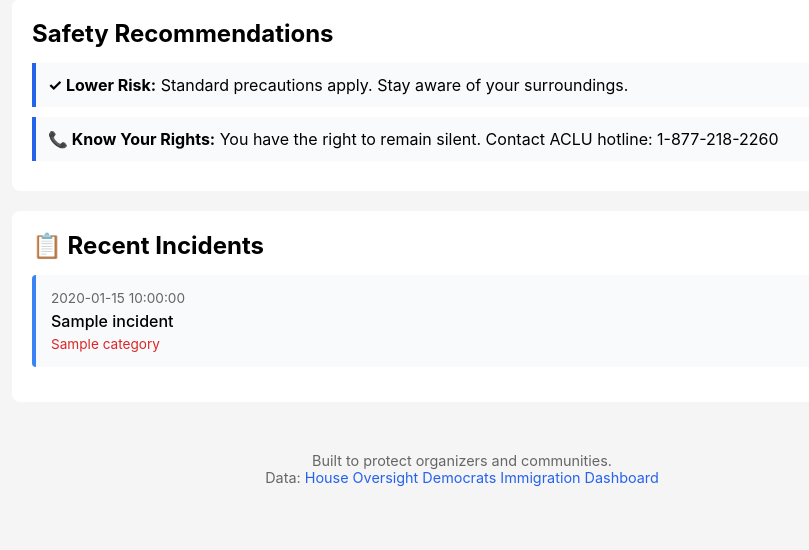
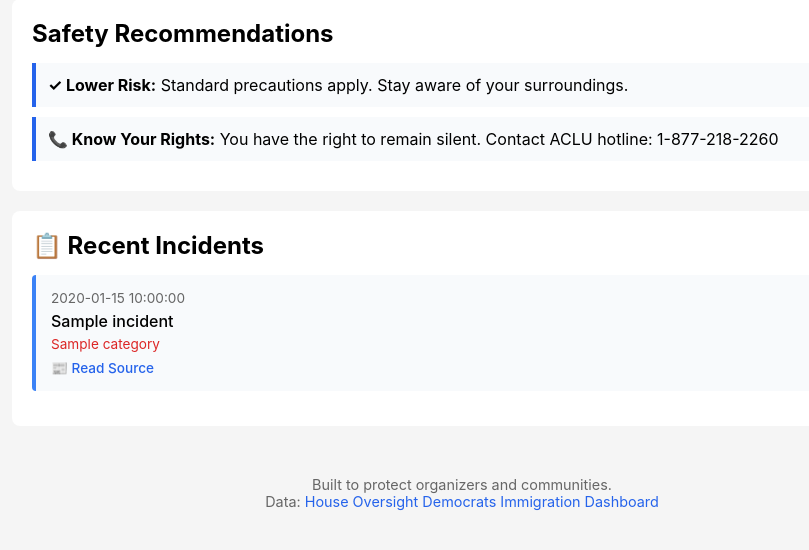
Before and after one commit to jacobarrio/protest-safety-checker, a Flask app: template templates/results.html in a window 1280 px wide. Shown: the part 590-1140 px from the top of the page, without its empty margins (178-987 px from the left). Before the commit the page ends 1077 px from the top, so only its background shows below. Run offline with Flask 3, Linux system fonts and the light colour scheme; the template is opened without the code that fills it: most values are stand-ins (such as "Sample title", 1, 10 or a date in 2020).

Commit message:
Add source links to incident cards in web interface

```diff
--- a/templates/results.html
+++ b/templates/results.html
@@ -177,6 +177,18 @@
             color: #dc2626;
             margin-top: 5px;
         }
+        .incident-source {
+            font-size: 0.85em;
+            margin-top: 8px;
+        }
+        .incident-source a {
+            color: #2563eb;
+            text-decoration: none;
+            font-weight: 500;
+        }
+        .incident-source a:hover {
+            text-decoration: underline;
+        }
 
         .footer {
             text-align: center;
@@ -284,6 +296,11 @@
                 {% if incident['category'] %}
                 <div class="incident-tags">{{ incident['category'] }}</div>
                 {% endif %}
+                {% if incident['source_url'] %}
+                <div class="incident-source">
+                    <a href="{{ incident['source_url'] }}" target="_blank" rel="noopener">📰 Read Source</a>
+                </div>
+                {% endif %}
             </div>
             {% endfor %}
         </div>
```
